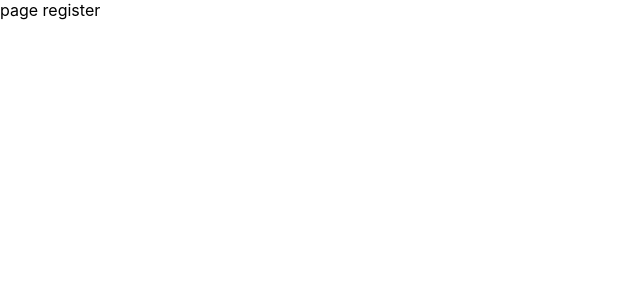
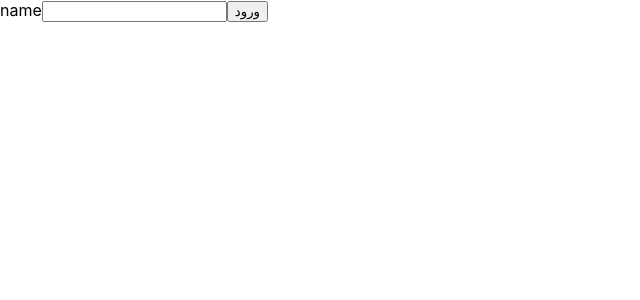
Before and after one commit to izanloo/RegistrationForm-react, a React (Create React App) app: page / in a window 1280 px wide. Shown: the top 300 px of the page, without its empty margins (0-640 px from the left). Built offline with nearby package versions, Linux system fonts and the light colour scheme.

Commit message:
add hook useform and add react-icons

```diff
--- a/package.json
+++ b/package.json
@@ -3,11 +3,14 @@
   "version": "0.1.0",
   "private": true,
   "dependencies": {
+    "@hookform/error-message": "^2.0.1",
     "@testing-library/jest-dom": "^5.16.5",
     "@testing-library/react": "^13.4.0",
     "@testing-library/user-event": "^13.5.0",
     "react": "^18.2.0",
     "react-dom": "^18.2.0",
+    "react-hook-form": "^7.41.3",
+    "react-icons": "^4.7.1",
     "react-scripts": "5.0.1",
     "web-vitals": "^2.1.4"
   },
--- a/src/page/Register.jsx
+++ b/src/page/Register.jsx
@@ -1,7 +1,25 @@
+import { useForm } from "react-hook-form";
+import { ErrorMessage } from "@hookform/error-message";
+import { BiErrorCircle } from "react-icons/bi";
+
 export default function Register() {
+    // useform for get value inputs and handle error validation
+    const { register, formState: { errors }, handleSubmit } = useForm();
+
+    const onSubmit = (data) => {
+        console.log(data)
+    }
     return (
-    <>
-        page register
-    </>
+        <form onSubmit={handleSubmit(onSubmit)}>
+            <label className="block mb-2" htmlFor="username">name</label>
+            <input className='w-full p-2  border border-gray-400 rounded-lg bg-gray-100'
+                {...register("username", {
+                    required: "نام کابری را وارد کنید"
+                })}
+            />
+            <ErrorMessage errors={errors} name="username" render={({ message }) => <p className="text-red-700 pt-2 flex items-center"><BiErrorCircle />{message}</p>} />
+            <input type="submit" className="w-full text-white bg-[#8c2973] font-bold py-2 px-4 my-6 rounded-lg" value="ورود" />
+
+        </form>
     )
 }
```
Also changed, not shown: 1 other file (tests, documents, lock files or other folders).
